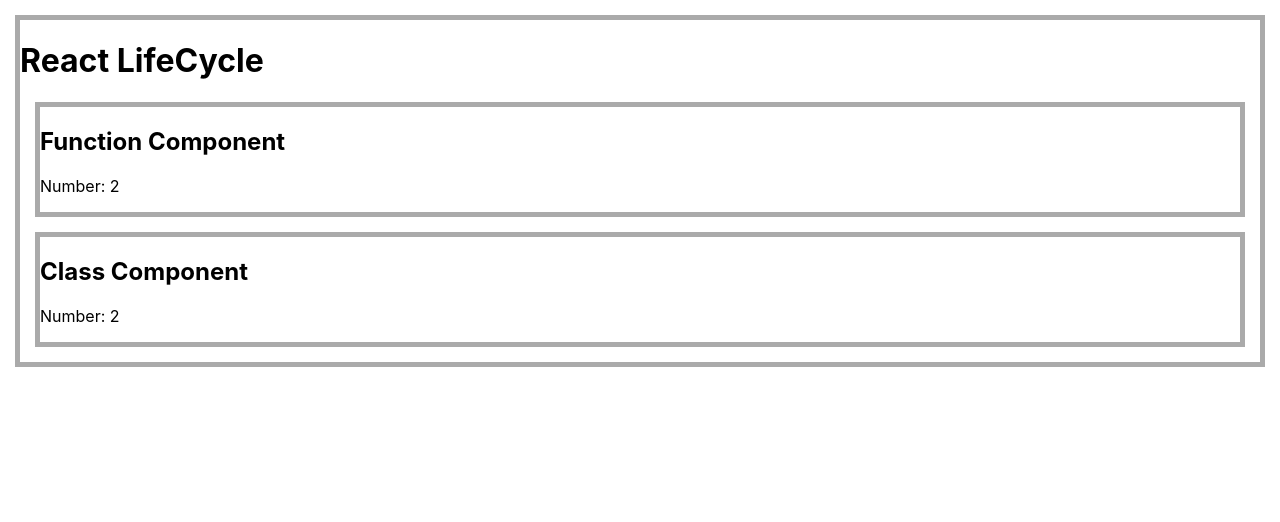
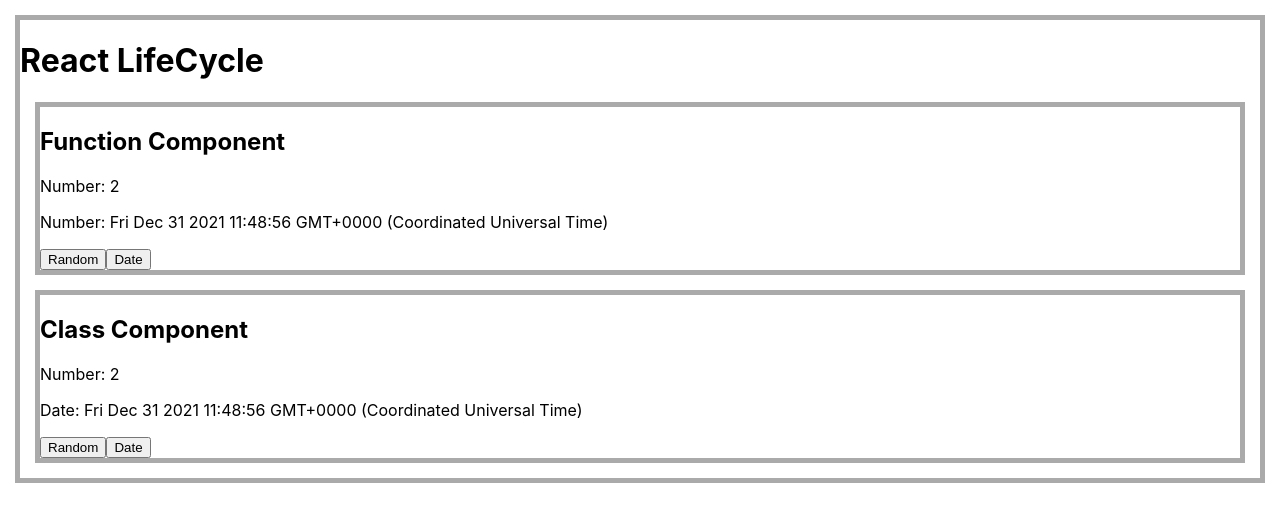
Before and after one commit to TwotheMoon/eZenReactJS, a React (Create React App) app in the folder template/: page / in a window 1280 px wide. Shown: the top 522 px of the page. Built offline with nearby package versions, Linux system fonts and the light colour scheme.

Commit message:
함수형 vs 클래스형 state 사용법

```diff
--- a/template/src/LifeCycle.js
+++ b/template/src/LifeCycle.js
@@ -18,23 +18,52 @@
 function FuncComp({ initNumber }) {
 
     const [number, setNumber] = useState(initNumber);
-
+    const [date, setDate] = useState(new Date().toString());
+    const onClickNumber = (() => {
+        return setNumber(Math.random());
+    });
+    const onClickDate = (() => {
+        return setDate(new Date().toString());
+    })
     return (
         <div className="container">
             <h2>Function Component</h2>
             <p>Number: {number}</p>
-        </div>
+            <p>Number: {date}</p>
+            <button onClick={onClickNumber}>Random</button>
+            <button onClick={onClickDate}>Date</button>
+        </div >
     );
 }
 
 // ---------------------------------------------
 class ClassComp extends React.Component {
+    // state = {                           // state 선언 및 기본값 설정
+    //     number: this.props.initNumber,
+    //     date: (new Date()).toString()
+    // }
+
+    constructor(props) { //생성자
+        super(props);
+        this.state = {
+            number: this.props.initNumber,
+            date: (new Date()).toString()
+        }
+    }
 
     render() {
         return (
             <div className="container">
                 <h2>Class Component</h2>
-                <p>Number: {this.props.initNumber}</p>
+                <p>Number: {this.state.number}</p> {/* 출력*/}
+                <p>Date: {this.state.date}</p>
+
+                <button onClick={
+                    function () { this.setState({ number: Math.random() }) }.bind(this)
+                }>Random</button>
+                <button onClick={
+                    function () { this.setState({ date: new Date().toString() }) }.bind(this)
+                }>Date</button>
             </div>
         )
     }
--- a/template/src/this.html
+++ b/template/src/this.html
@@ -25,6 +25,10 @@
         // btn.addEventListener('click', user.sayHi);
         btn.addEventListener('click', admin);
 
+        console.log('bind 호출');
+        var bindSayHi = admin.bind(user);
+        bindSayHi();
+        btn.addEventListener('click', bindSayHi);
     </script>
 </body>
 
```
